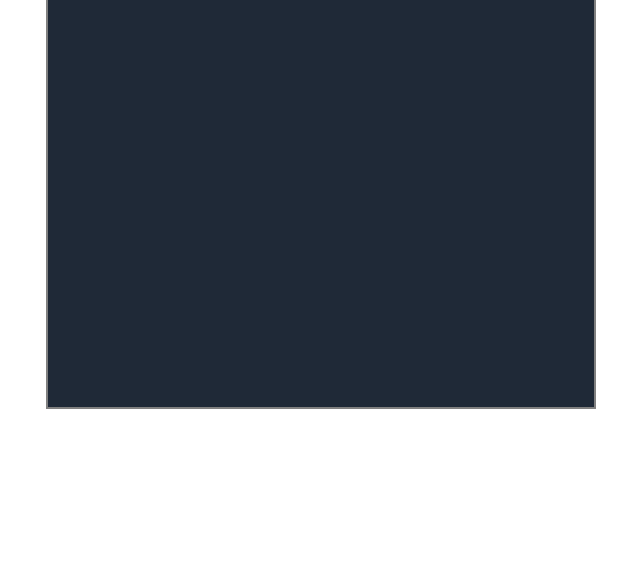
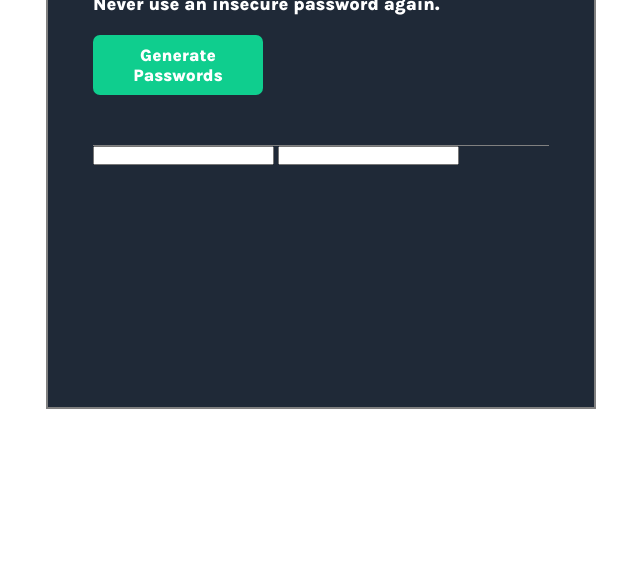
Before and after one commit to AlexRMcKenzie/password_generator, a plain HTML site: page index.html in a window 1280 px wide. Shown: the part 221-800 px from the top of the page, without its empty margins (319-959 px from the left). Drawn offline with Linux system fonts and the light colour scheme.

Commit message:
styling alterations to index.css

```diff
--- a/index.css
+++ b/index.css
@@ -12,8 +12,13 @@
   border: 2px solid grey;
   margin: 30px auto;
   padding: 45px;
+  padding-top: 90px;
   background-color: #1F2937;
   color: #10B981;
+}
+
+.upContent {
+  border-bottom: 1px solid gray;
 }
 
 .heading {
@@ -21,8 +26,29 @@
   font-size: 40px;
   line-height: 1;
   color: white;
+  margin-bottom: 5px;
 }
 
 .heading span {
   color: #10B981;
 }
+
+.subLine {
+  color: white;
+  font-family: 'Karla', sans-serif;
+  font-size: 18px;
+  margin-top: 12px;
+}
+
+.generatePassword {
+  background-color: #0fce8e;
+  color: white;
+  width: 170px;
+  padding: 10px;
+  font-family: 'Karla', sans-serif;
+  font-size: 17px;
+  border-radius: 7px;
+  border: none;
+  margin-top: 20px;
+  margin-bottom: 50px;
+}
```
